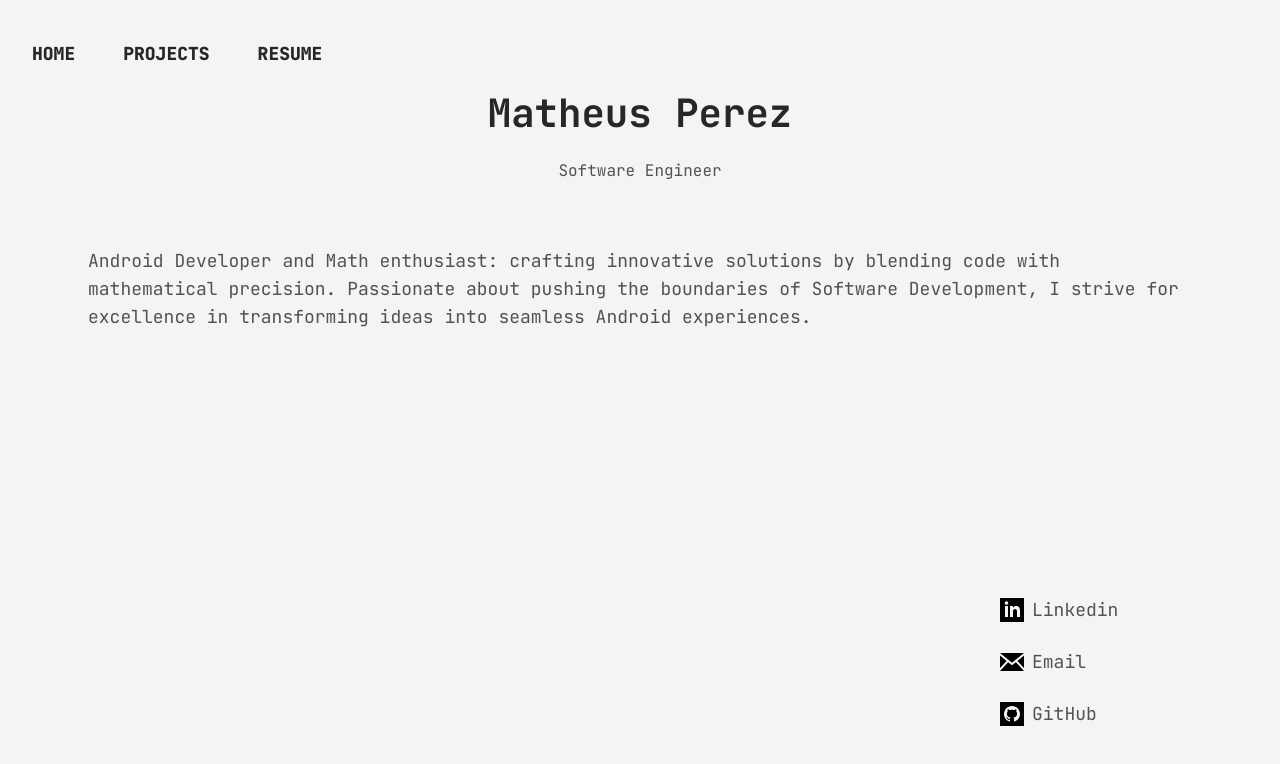
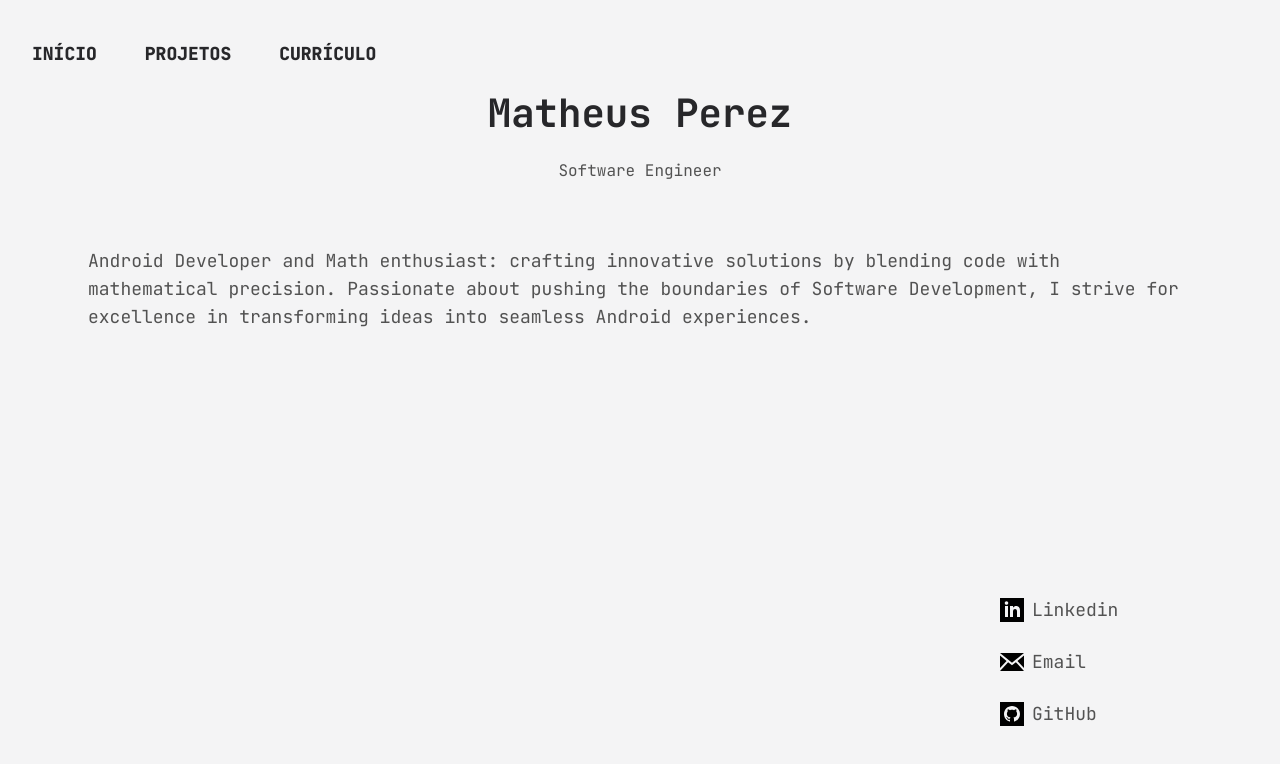
Before and after one commit to matheusperezz/fictional-disco, a Next.js app: page / in a window 1280 px wide. Shown: the top 764 px of the page. Built offline with nearby package versions, Linux system fonts and the light colour scheme.

Commit message:
fix project model

```diff
--- a/src/app/models/project.ts
+++ b/src/app/models/project.ts
@@ -2,6 +2,6 @@ interface Project {
     id: string | undefined
     title: string
     description: string
-    github: string
+    github?: string
     sources: string[]
 }
--- a/src/components/Header.tsx
+++ b/src/components/Header.tsx
@@ -5,9 +5,9 @@ const Header = () => {
     return (
         <div className="flex justify-between items-center w-full">
             <ul className="flex justify-center">
-                <Link className='mr-12' href='/'><LiButton>HOME</LiButton></Link>
-                <Link className='mr-12' href='/projects'><LiButton>PROJECTS</LiButton></Link>
-                <Link className='mr-12' href='/resume'><LiButton>RESUME</LiButton></Link>
+                <Link className='mr-12' href='/'><LiButton>INÍCIO</LiButton></Link>
+                <Link className='mr-12' href='/projects'><LiButton>PROJETOS</LiButton></Link>
+                <Link className='mr-12' href='/resume'><LiButton>CURRÍCULO</LiButton></Link>
             </ul>
         </div>
     )
```
Also changed, not shown: src/app/page.tsx (line endings or trailing spaces).
